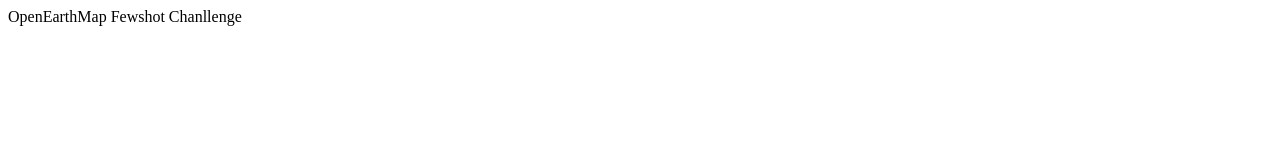
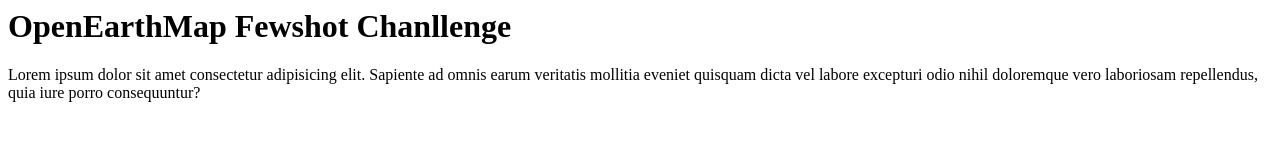
Before and after one commit to cliffbb/OEM-Fewshot-Challenge, a plain HTML site: page index.html in a window 1280 px wide. Drawn offline with Linux system fonts and the light colour scheme.

Commit message:
Initial commit

```diff
--- a/index.html
+++ b/index.html
@@ -5,6 +5,7 @@
     <title>Document</title>
 </head>
 <body>
-    <p>OpenEarthMap Fewshot Chanllenge</p>
+    <h1>OpenEarthMap Fewshot Chanllenge</h1>
+    <p>Lorem ipsum dolor sit amet consectetur adipisicing elit. Sapiente ad omnis earum veritatis mollitia eveniet quisquam dicta vel labore excepturi odio nihil doloremque vero laboriosam repellendus, quia iure porro consequuntur?</p>
 </body>
 </html>
```
